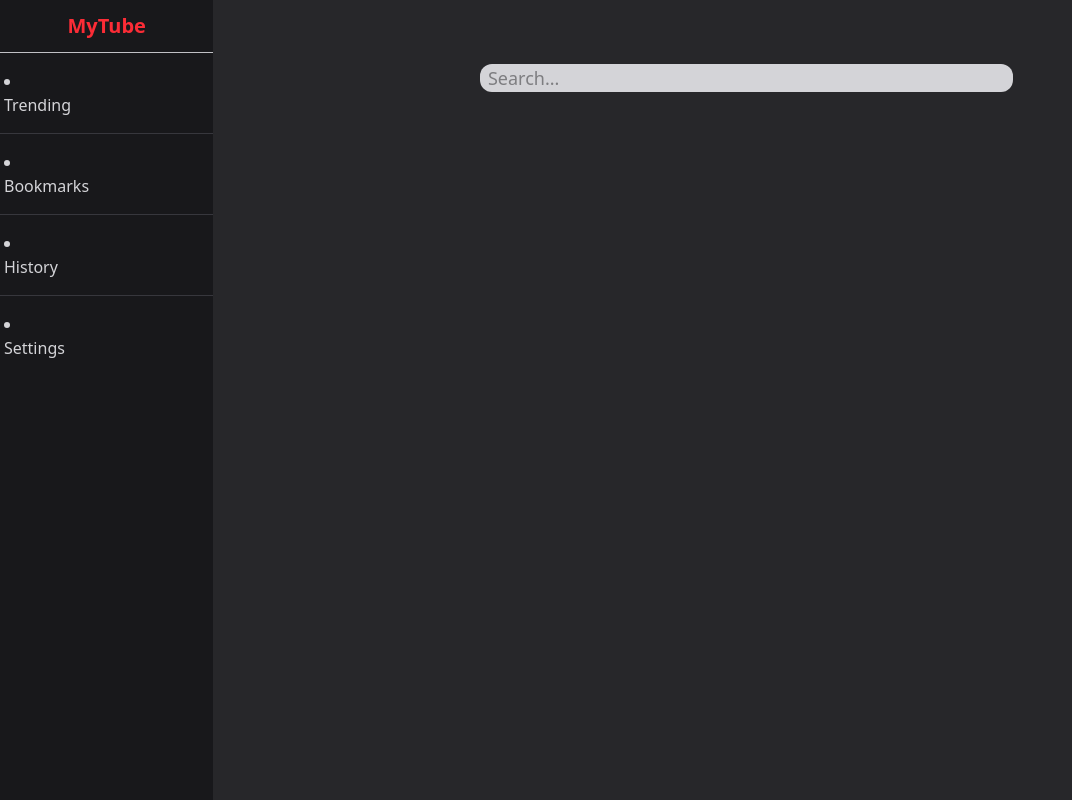
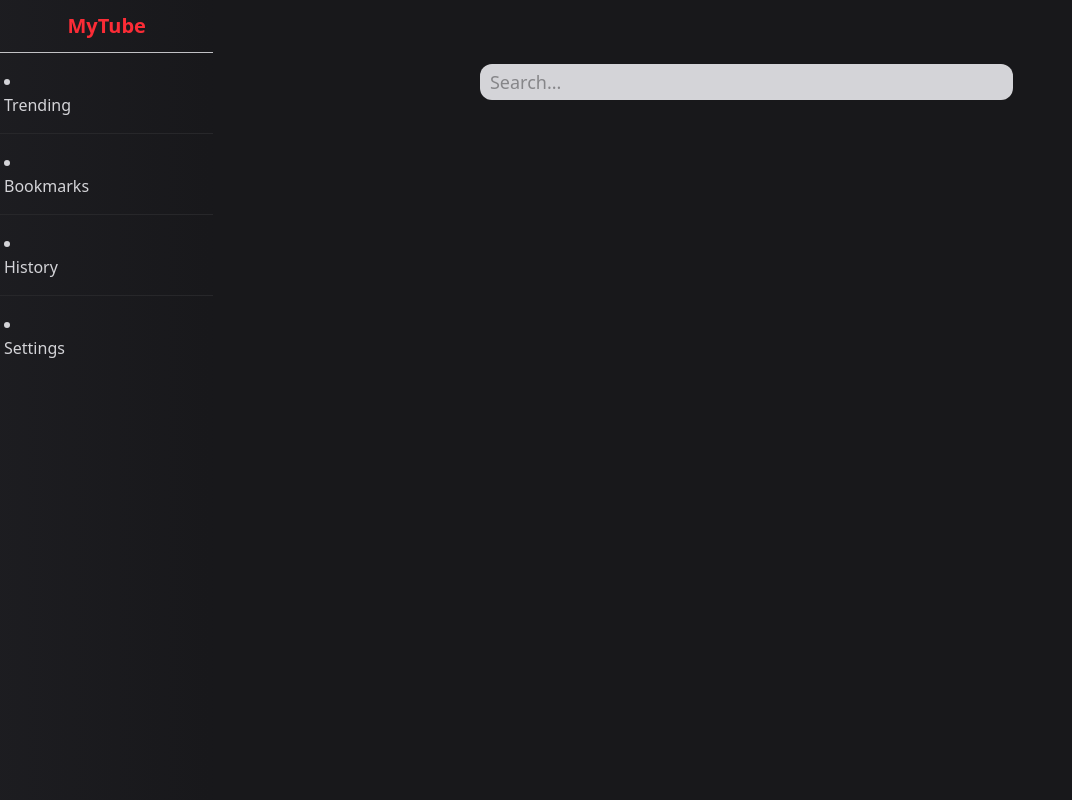
Before and after one commit to wwcoderww/my-tube, a Next.js app in the folder frontend/: page / in a window 1280 px wide. Shown: the whole page, without its empty margins (0-1072 px from the left). Built offline with nearby package versions, Linux system fonts and the light colour scheme.

Commit message:
FE|style(layout): minor styling for bg

```diff
--- a/frontend/app/_components/video-list/list.tsx
+++ b/frontend/app/_components/video-list/list.tsx
@@ -9,17 +9,17 @@ type ListProps = {
 
 export default function List({ data }: ListProps) {
   return (
-    <ul className="">
+    <ul className={`${data.length > 0 ? "border-t-2 border-zinc-700/50" : ""}`}>
       {data &&
         data.map((item) => (
           <div key={item.id} className="flex justify-center">
             <Image
               src={item.thumbnail || ""}
               alt={item.title}
-              width={300}
-              height={300}
+              width={350}
+              height={350}
             />
-            <div className="flex-1 flex flex-col p-1">
+            <div className="flex-1 flex flex-col p-1 py-2 border-zinc-700/50 border-b-2">
               <div className="text-center ">
                 <p className="text-lg font-semibold">{item.title}</p>
                 <p>{item.uploader}</p>
--- a/frontend/app/_components/video-list/searchbar.tsx
+++ b/frontend/app/_components/video-list/searchbar.tsx
@@ -8,7 +8,7 @@ export default function Searchbar() {
     <div className="flex items-center justify-center py-16">
       <input
         type="text"
-        className="bg-zinc-300 focus:ring-0 focus:outline-none text-zinc-800 rounded-xl px-2 min-w-1/2 text-lg"
+        className="bg-zinc-300 focus:ring-0 focus:outline-none text-zinc-800/90 rounded-xl px-2.5 py-1 min-w-1/2 text-lg"
         placeholder="Search..."
         onChange={(e) => setQuery("search", e.target.value)}
       />
--- a/frontend/app/page.tsx
+++ b/frontend/app/page.tsx
@@ -12,7 +12,7 @@ export default function page({ searchParams }: PagePropsType) {
       <div className="w-1/6">
         <Sidebar />
       </div>
-      <div className="w-5/6 overflow-y-scroll bg-zinc-800">
+      <div className="w-5/6 overflow-y-scroll ">
         <Suspense fallback={<div>Loading...</div>}>
           <Search searchParams={searchParams} />
         </Suspense>
--- a/frontend/app/sidebar.tsx
+++ b/frontend/app/sidebar.tsx
@@ -2,7 +2,7 @@ import Links from "./_components/sidebar/links";
 
 export default function SideBar() {
   return (
-    <div className="divide-y divide-zinc-700/80 capitalize">
+    <div className="divide-y divide-zinc-800 capitalize bg-zinc-800/20 h-full bg-linear-to-r from-zinc-800/20 to-zinc-900">
       <div className="py-3 px-2 font-bold text-center text-xl text-red-500 border-b border-zinc-300/90">
         MyTube
       </div>
```
